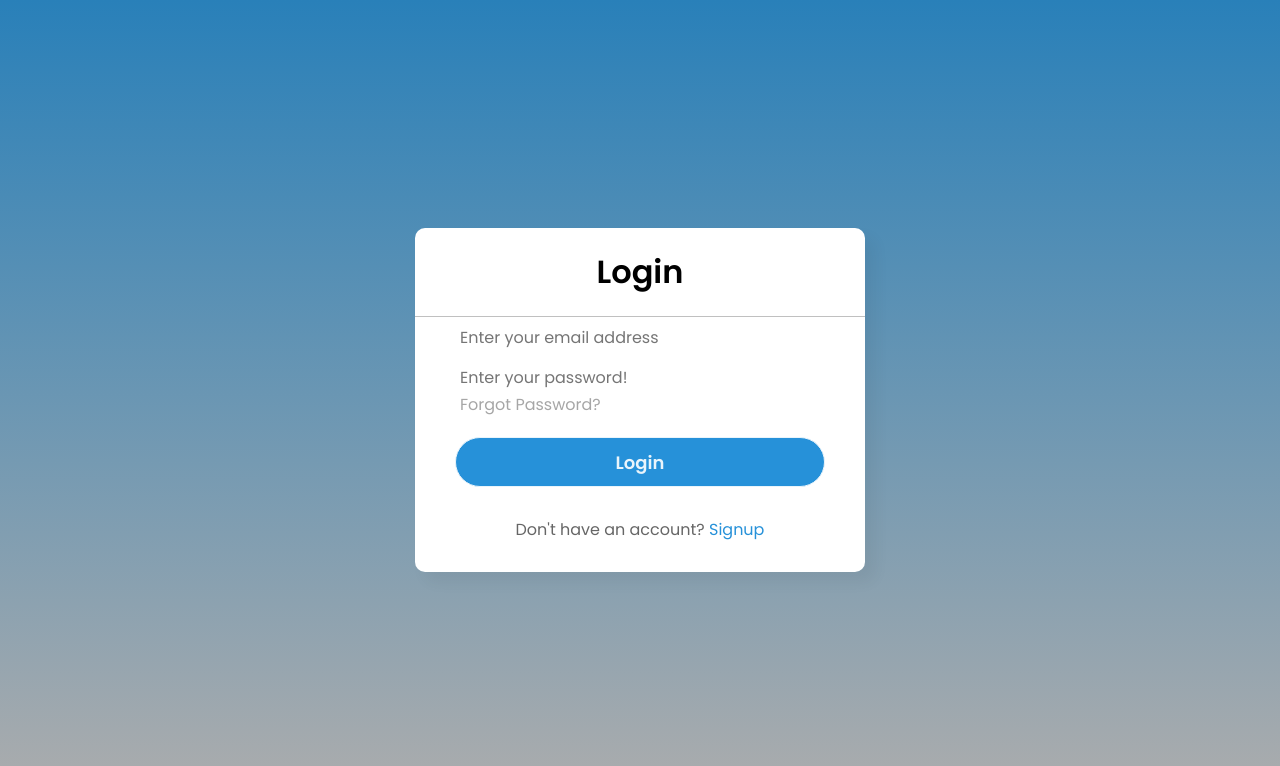
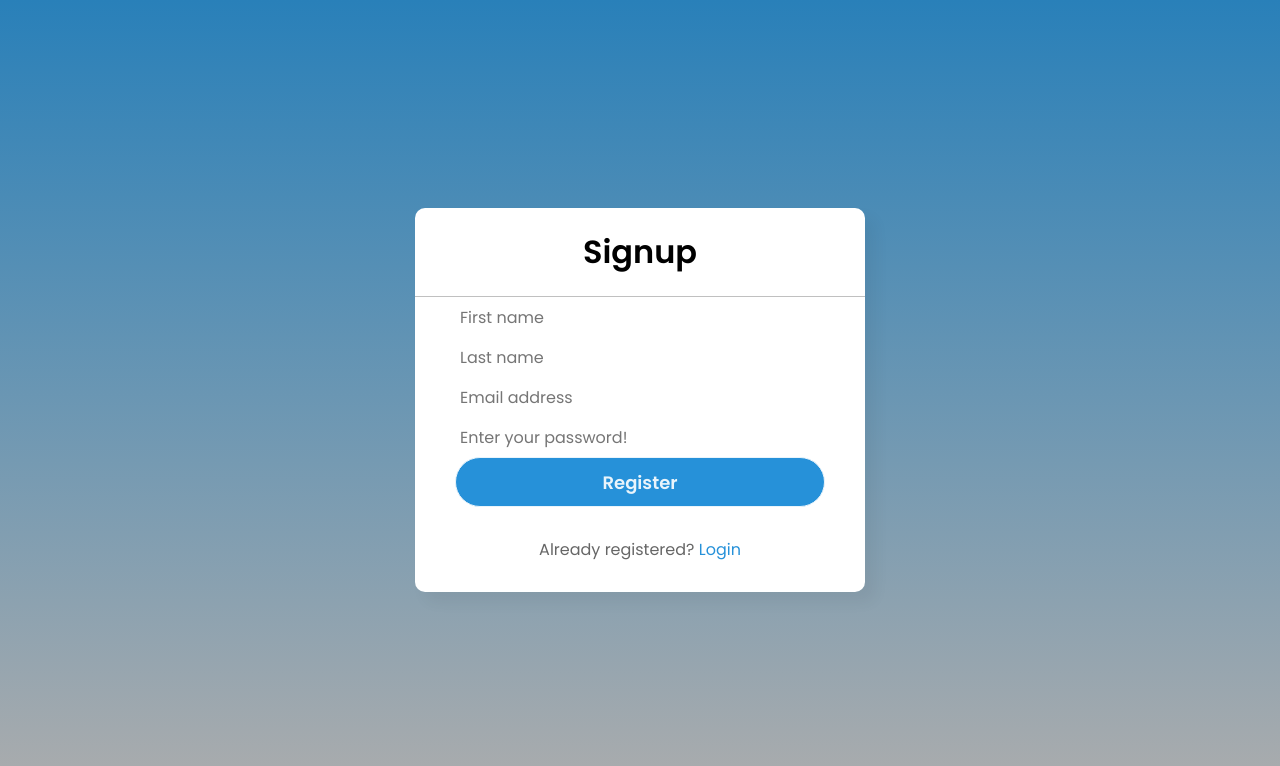
Before and after one commit to ogada-otieno/client-side-portfolio-app, a React (Create React App) app: page / in a window 1280 px wide. Shown: the top 766 px of the page. Built offline with nearby package versions, Linux system fonts and the light colour scheme.

Commit message:
Added registration form for user.

```diff
--- a/package.json
+++ b/package.json
@@ -3,14 +3,17 @@
   "version": "0.1.0",
   "private": true,
   "dependencies": {
+    "@hookform/resolvers": "^2.9.11",
     "@testing-library/jest-dom": "^5.16.5",
     "@testing-library/react": "^13.4.0",
     "@testing-library/user-event": "^13.5.0",
     "react": "^18.2.0",
     "react-dom": "^18.2.0",
     "react-hook-form": "^7.43.2",
+    "react-router-dom": "^6.8.2",
     "react-scripts": "5.0.1",
-    "web-vitals": "^2.1.4"
+    "web-vitals": "^2.1.4",
+    "yup": "^1.0.2"
   },
   "scripts": {
     "start": "react-scripts start",
--- a/src/App.js
+++ b/src/App.js
@@ -1,10 +1,12 @@
 import './App.css';
-import LoginForm from './Components/LoginForm';
+// import LoginForm from './Components/LoginForm';
+import SignupForm from './Components/SignupForm';
 
 function App() {
   return (
     <>
-      <LoginForm />
+      {/* <LoginForm /> */}
+      <SignupForm />
     </>
   );
 }
--- /dev/null
+++ b/src/Components/SignupForm.js
@@ -0,0 +1,98 @@
+import React from "react";
+import { useForm } from "react-hook-form";
+import {yupResolver} from "@hookform/resolvers/yup";
+import * as yup from "yup";
+
+// resources for yup validation:
+// 1. https://www.npmjs.com/package/yup
+// 2. https://www.positronx.io/add-confirm-password-validation-in-react-with-hook-form/
+
+const SignupForm = () => {
+  const {
+    register,
+    reset,
+    handleSubmit,
+    formState: { errors },
+  } = useForm();
+
+  const onSubmit = (data) => {
+    // console.log(data);
+    // console.log({ ...register("email") });
+    reset();
+  };
+
+  return (
+    <div className="center">
+      <h1>Signup</h1>
+      <form onSubmit={handleSubmit(onSubmit)}>
+        <div className="txt_field">
+          <input type="text" name="first_name" placeholder="First name"
+          {...register("first_name", {
+              required: "First name is required.",
+              minLength: {
+                value: 2,
+                message: "First name must be at-least 2 characters.",
+              },
+            })}
+           />
+           {errors.first_name && (
+            <p className="errorMsg">{errors.first_name.message}</p>
+          )}
+        </div>
+        <div className="txt_field">
+          <input type="text" name="last_name" placeholder="Last name"
+            {...register("last_name", {
+              required: "Last name is required.",
+              minLength: {
+                value: 2,
+                message: "Last name must be at-least 2 characters.",
+              },
+            })}
+          />
+          {errors.last_name && (
+            <p className="errorMsg">{errors.last_name.message}</p>
+          )}
+        </div>
+        <div className="txt_field">
+          <input
+            type="text"
+            placeholder="Email address"
+            name="email"
+            {...register("email", {
+              required: "Email is required.",
+              pattern: /^[^@ ]+@[^@ ]+\.[^@ .]{2,}$/,
+              message: "Email is not valid",
+            })}
+          />
+          {errors.email && <p className="errorMsg">{errors.email.message}</p>}
+          {errors.email?.type === "pattern" && (
+            <p className="errorMsg">Email is not valid.</p>
+          )}
+        </div>
+        <div className="txt_field">
+          <input
+            type="password"
+            name="password"
+            placeholder="Enter your password!"
+            {...register("password", {
+              required: "Password is required.",
+              minLength: {
+                value: 6,
+                message: "Password must be atleast 6 characters.",
+              },
+            })}
+          />
+          {errors.password && (
+            <p className="errorMsg">{errors.password.message}</p>
+          )}
+        </div>
+        <button type="submit">Register</button>
+        <div className="signup_link">
+          Already registered? <a href="#">Login</a>
+        </div>
+      </form>
+    </div>
+  );
+};
+
+export default SignupForm;
```
Also changed, not shown: 1 other file (tests, documents, lock files or other folders).
